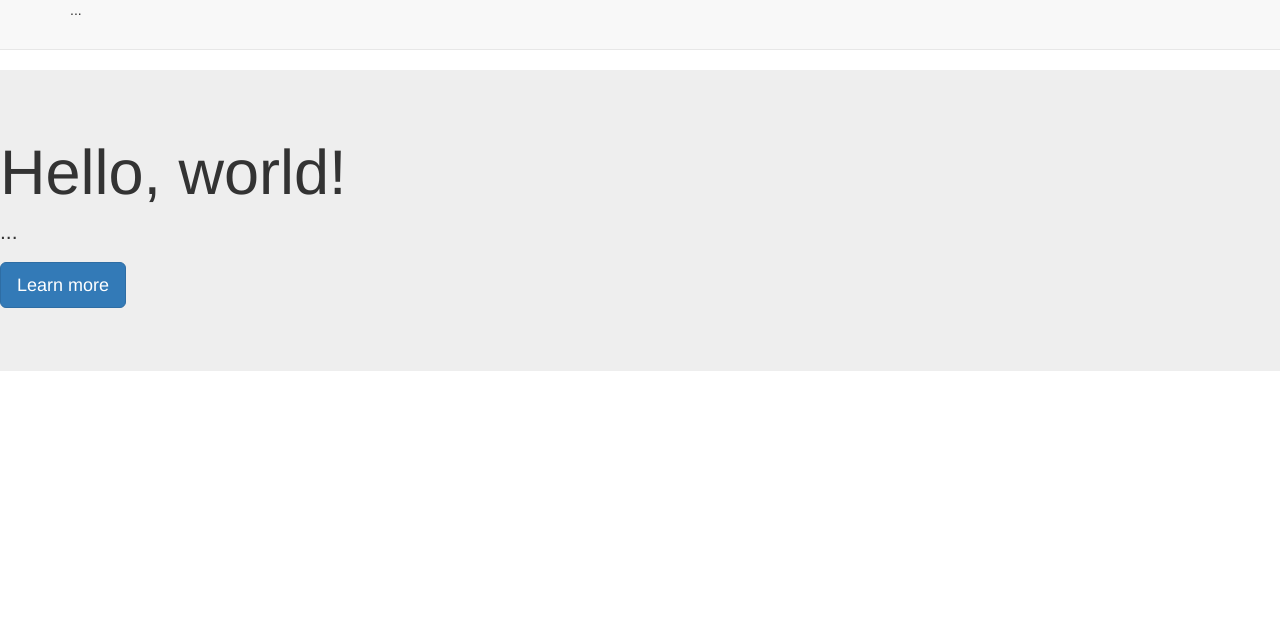
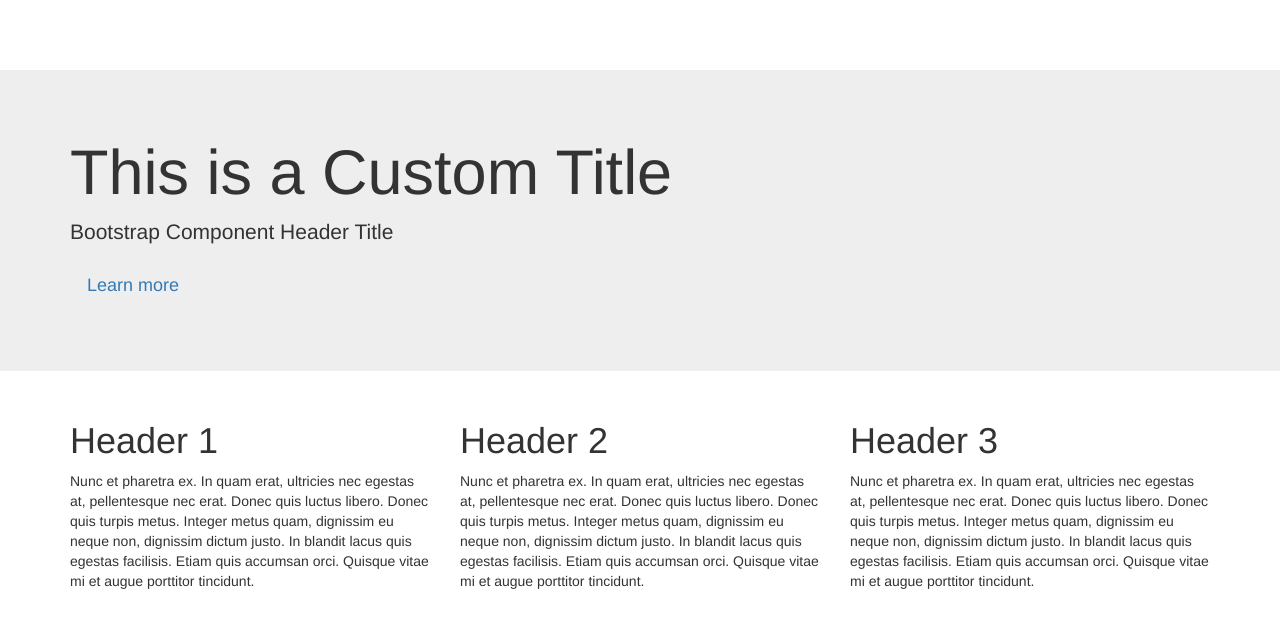
Before and after one commit to PurnimaTronson/skillcrush-bootstrap, a plain HTML site: page index.html in a window 1280 px wide. Drawn offline with nearby package versions, Linux system fonts and the light colour scheme.

Commit message:
Commit custom bootstrap css styles

```diff
--- /dev/null
+++ b/css/custom.css
@@ -0,0 +1,8 @@
+@charset "utf-8";
+/* CSS Document */
+
+body{
+
+	background-color: #fff;
+
+	}
--- a/index.html
+++ b/index.html
@@ -9,6 +9,7 @@
 
     <!-- Bootstrap -->
     <link href="css/bootstrap.min.css" rel="stylesheet">
+    <link href="css/custom.css" rel="stylesheet">
 
     <!-- HTML5 shim and Respond.js for IE8 support of HTML5 elements and media queries -->
     <!-- WARNING: Respond.js doesn't work if you view the page via file:// -->
@@ -18,17 +19,36 @@
     <![endif]-->
   </head>
   <body>
-  <nav class="navbar navbar-default navbar-fixed-top">
-  <div class="container">
-    ...
-  </div>
-</nav>
 
   <div class="jumbotron">
-  <h1>Hello, world!</h1>
-  <p>...</p>
-  <p><a class="btn btn-primary btn-lg" href="#" role="button">Learn more</a></p>
+  <div class="container">
+  <h1>This is a Custom Title</h1>
+  <p>Bootstrap Component Header Title</p>
+  <p><a class="btn btn-custom btn-lg" href="#" role="button">Learn more</a></p>
+  </div>
+
+	</div>
+
+    <div class="container">
+    <div class="row">
+  <div class="col-md-4"><h1>Header 1</h1>
+  <p>Nunc et pharetra ex. In quam erat, ultricies nec egestas at, pellentesque nec erat. Donec quis luctus libero. Donec quis turpis metus. Integer metus quam, dignissim eu neque non, dignissim dictum justo. In blandit lacus quis egestas facilisis. Etiam quis accumsan orci. Quisque vitae mi et augue porttitor tincidunt.</p>
+
+  </div>
+  <div class="col-md-4"><h1>Header 2</h1>
+
+   <p>Nunc et pharetra ex. In quam erat, ultricies nec egestas at, pellentesque nec erat. Donec quis luctus libero. Donec quis turpis metus. Integer metus quam, dignissim eu neque non, dignissim dictum justo. In blandit lacus quis egestas facilisis. Etiam quis accumsan orci. Quisque vitae mi et augue porttitor tincidunt.</p>
+
+   </div>
+
+  <div class="col-md-4">
+  <h1>Header 3</h1>
+  <p>Nunc et pharetra ex. In quam erat, ultricies nec egestas at, pellentesque nec erat. Donec quis luctus libero. Donec quis turpis metus. Integer metus quam, dignissim eu neque non, dignissim dictum justo. In blandit lacus quis egestas facilisis. Etiam quis accumsan orci. Quisque vitae mi et augue porttitor tincidunt.</p>
+
+   </div>
 </div>
+
+ </div><!--Container for columns-->
 
     <!-- jQuery (necessary for Bootstrap's JavaScript plugins) -->
     <script src="https://ajax.googleapis.com/ajax/libs/jquery/1.11.3/jquery.min.js"></script>
```
